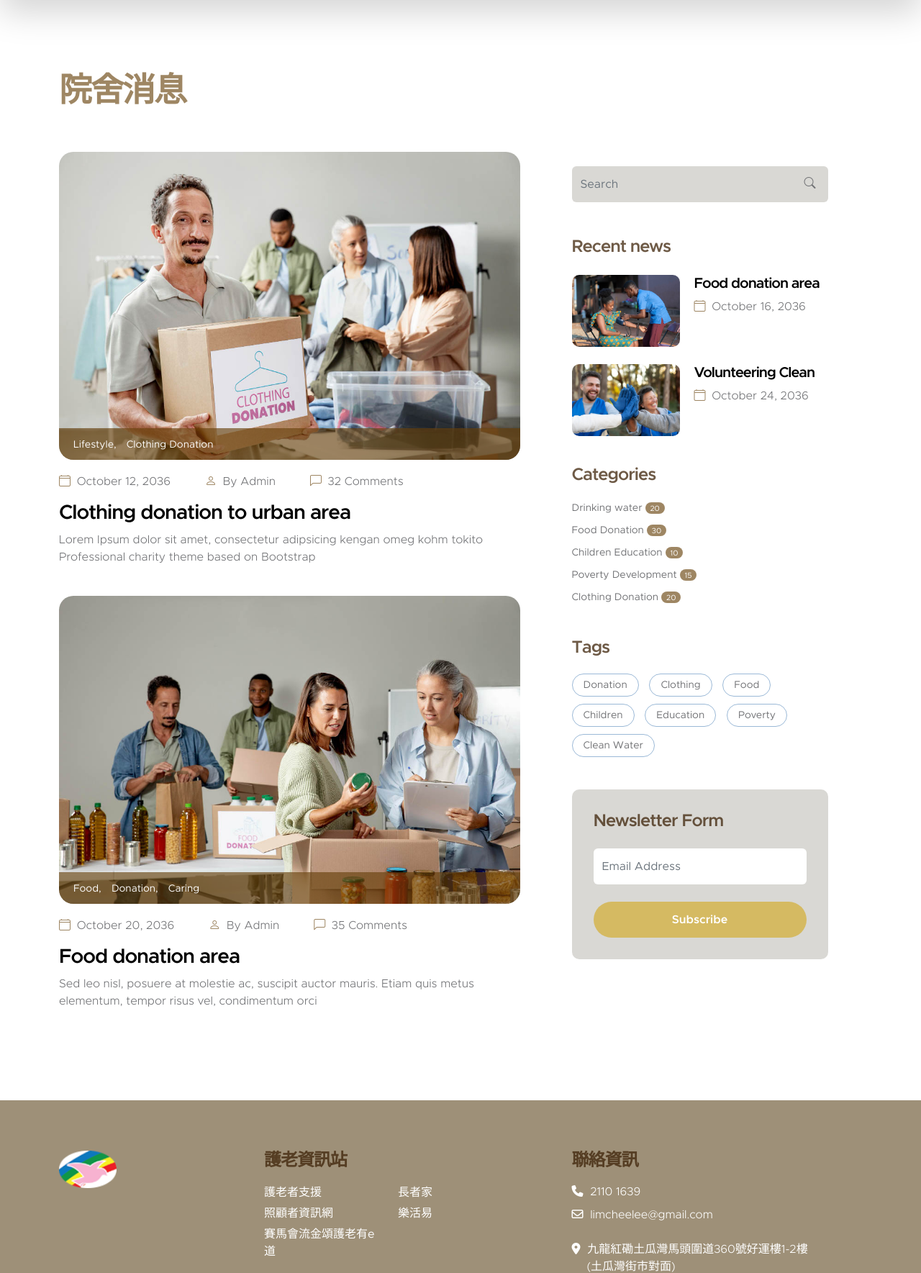
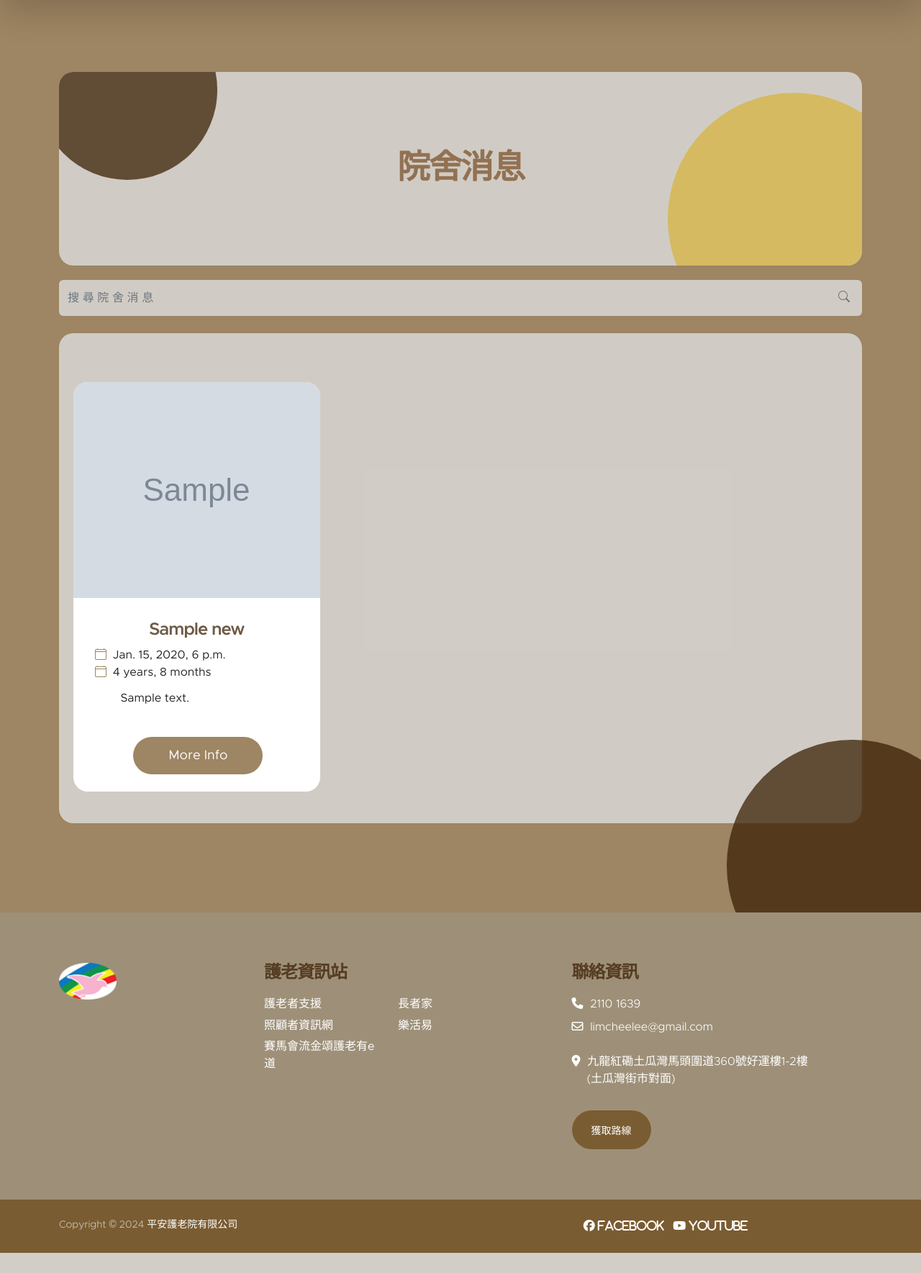
Before and after one commit to AcoHon53114/peace, a Django app: page /news/ in a window 1280 px wide. Shown: the part 113-1882 px from the top of the page at 72% size. After the commit the page ends 1854 px from the top, so only its background shows below. Run offline with Django 4.2, Linux system fonts and the light colour scheme; tables that the repository leaves empty hold one stand-in row (Sample ...); some libraries are stand-ins or nearby versions.

Commit message:
updated news.html, new.html, url.py of news and views.py of news from Cindy

```diff
--- a/news/urls.py
+++ b/news/urls.py
@@ -1,10 +1,8 @@
 from django.urls import path
 from . import views
 
-
 urlpatterns = [
     path('', views.index, name='news'),
-    path('<int:new_id>',views.new, name ='new'),
-    #path('search',views.search, name='search')
-
+    path('<int:new_id>', views.new, name='new'),
+    path('search', views.search, name='search'),
 ]
--- a/news/views.py
+++ b/news/views.py
@@ -1,9 +1,38 @@
 from django.shortcuts import render
+from django.core.paginator import EmptyPage, PageNotAnInteger, Paginator
+from .models import New
+from django.shortcuts import render, get_object_or_404
+from urllib.parse import urlparse, parse_qs
 
 # Create your views here.
 
 def index(request):
-    return render(request, 'news/news.html')
+    news = New.objects.order_by('-list_date').filter(is_published=True)
+    #get all data from listing database
+    paginator = Paginator(news, 3)
+    page = request.GET.get('page')
+    print(page)
+    paged_news = paginator.get_page(page)
 
-def new(request):
-    return render(request, 'news/new.html')
+    context = {'news' : paged_news}
+    return render(request, 'news/news.html', context)
+
+def new(request, new_id):
+    new = get_object_or_404(New, pk=new_id)
+    context = {'new': new}
+    print(f"YouTube URL: {new.youtube_link}")
+    return render(request,'news/new.html', context)
+
+def search(request):
+    queryset_list = New.objects.order_by('-list_date')
+    if 'title' in request.GET:
+        title = request.GET['title']
+        if title:
+            queryset_list = queryset_list.filter(
+                title__icontains=title
+                )
+        context = {
+                'news':queryset_list,
+                'values':request.GET,
+                }
+    return render(request,'news/news.html', context)
--- a/templates/informations/guideline.html
+++ b/templates/informations/guideline.html
@@ -12,7 +12,9 @@
         </div>
     </div>
     <div class="text-center">
-    <img src="{% static 'images/guideline.png' %}" width="420" height="400" alt="" class="rounded"/>
+        <a href="{% url 'information' %}">
+            <img src="{% static 'images/guideline.png' %}" width="420" height="400" alt="" class="rounded"/>
+        </a>
     </div>
 </section>
 {% endblock%}
--- a/templates/news/news.html
+++ b/templates/news/news.html
@@ -1,250 +1,143 @@
 {% extends 'base.html' %}
+{% block title %} | 院舎消息 {% endblock %}
 {% load humanize %}
 {% load static %}
-{% block title %} | 院舎消息 {% endblock %}
 {% block content %}
-<!--news.html-->
-<section class="news-section section-padding" id="section_5">
+
+<section class="volunteer-section section-padding" id="section_4">
     <div class="container">
+
+        <section class="testimonial-section section-padding section-bg">
+            <div class="col-lg-12 col-12 ">
+                <div class="text-center" >
+                    <h8>院舍消息</h8>
+                </div>
+            </div>
+        </section>
+
+<!--search bar-->
+
+    <section>
+        <form class="custom-form search-form" action={% url 'search' %} method="get">
+            {% csrf_token %}
+            <input
+            type="text"
+            name="title"
+            class="form-control"
+            placeholder="搜 尋 院 舍 消 息"
+            value={{ values.title }}
+            >
+
+            <button type="submit" class="form-control">
+                <i class="bi-search"></i>
+            </button>
+        </form>
+    </section>
+
+
+<section>
+
+    <!--news-->
+        <div class="custom-text-box_2">
         <div class="row">
-            <div class="col-lg-12 col-12 mb-5">
-                <h2>院舍消息</h2>
-            </div>
+            {% if news %}
+                {% for new in news %}
+                <div class="col-lg-4 col-md-6 col-12 mb-4 mb-lg-0 my-5">
+                    <div class="custom-block-wrap">
 
-            <div class="col-lg-7 col-12">
-                <div class="news-block">
-                    <div class="news-block-top">
-                        <a href="news-detail.html">
-                            <img src={% static "images/news/medium-shot-volunteers-with-clothing-donations.jpg" %}
-                                class="news-image img-fluid" alt="" />
-                        </a>
+                    <img src="{{new.photo_main.url}}"
+                        class="custom-block-image" alt="" />
 
-                        <div class="news-category-block">
-                            <a href="#" class="category-block-link"> Lifestyle, </a>
+                    <div class="custom-block">
+                    <div class="custom-block-body">
+                        <h5 class="text-center">{{new.title}}</h5>
 
-                            <a href="#" class="category-block-link">
-                                Clothing Donation
-                            </a>
-                        </div>
+                            <i class="bi-calendar4 custom-icon me-1"></i>
+                            {{new.list_date}} <br>
+                            <i class="bi-calendar4 custom-icon me-1"></i>
+                            <span> {{new.list_date | timesince }} </span>
+
+                                <h7 class="col-sm-6 col-md-8 col-lg-9 col-xl-10 text-right" >
+                                    {{new.description}}
+                                </h7>
+                    </div>
                     </div>
 
-                    <div class="news-block-info">
-                        <div class="d-flex mt-2">
-                            <div class="news-block-date">
-                                <p>
-                                    <i class="bi-calendar4 custom-icon me-1"></i>
-                                    October 12, 2036
-                                </p>
-                            </div>
-
-                            <div class="news-block-author mx-5">
-                                <p>
-                                    <i class="bi-person custom-icon me-1"></i>
-                                    By Admin
-                                </p>
-                            </div>
-
-                            <div class="news-block-comment">
-                                <p>
-                                    <i class="bi-chat-left custom-icon me-1"></i>
-                                    32 Comments
-                                </p>
-                            </div>
-                        </div>
-
-                        <div class="news-block-title mb-2">
-                            <h4>
-                                <a href="news-detail.html" class="news-block-title-link">Clothing donation to
-                                    urban area</a>
-                            </h4>
-                        </div>
-
-                        <div class="news-block-body">
-                            <p>
-                                Lorem Ipsum dolor sit amet, consectetur adipsicing kengan
-                                omeg kohm tokito Professional charity theme based on
-                                Bootstrap
-                            </p>
-                        </div>
-                    </div>
-                </div>
-
-                <div class="news-block mt-3">
-                    <div class="news-block-top">
-                        <a href="news-detail.html">
-                            <img src={% static "images/news/medium-shot-people-collecting-foodstuff.jpg" %}
-                                class="news-image img-fluid" alt="" />
-                        </a>
-
-                        <div class="news-category-block">
-                            <a href="#" class="category-block-link"> Food, </a>
-
-                            <a href="#" class="category-block-link"> Donation, </a>
-
-                            <a href="#" class="category-block-link"> Caring </a>
-                        </div>
-                    </div>
-
-                    <div class="news-block-info">
-                        <div class="d-flex mt-2">
-                            <div class="news-block-date">
-                                <p>
-                                    <i class="bi-calendar4 custom-icon me-1"></i>
-                                    October 20, 2036
-                                </p>
-                            </div>
-
-                            <div class="news-block-author mx-5">
-                                <p>
-                                    <i class="bi-person custom-icon me-1"></i>
-                                    By Admin
-                                </p>
-                            </div>
-
-                            <div class="news-block-comment">
-                                <p>
-                                    <i class="bi-chat-left custom-icon me-1"></i>
-                                    35 Comments
-                                </p>
-                            </div>
-                        </div>
-
-                        <div class="news-block-title mb-2">
-                            <h4>
-                                <a href="news-detail.html" class="news-block-title-link">Food donation area</a>
-                            </h4>
-                        </div>
-
-                        <div class="news-block-body">
-                            <p>
-                                Sed leo nisl, posuere at molestie ac, suscipit auctor
-                                mauris. Etiam quis metus elementum, tempor risus vel,
-                                condimentum orci
-                            </p>
-                        </div>
-                    </div>
-                </div>
-            </div>
-
-            <div class="col-lg-4 col-12 mx-auto">
-                <form class="custom-form search-form" action="#" method="get" role="form">
-                    <input name="search" type="search" class="form-control" id="search" placeholder="Search"
-                        aria-label="Search" />
-
-                    <button type="submit" class="form-control">
-                        <i class="bi-search"></i>
-                    </button>
-                </form>
-
-                <h5 class="mt-5 mb-3">Recent news</h5>
-
-                <div class="news-block news-block-two-col d-flex mt-4">
-                    <div class="news-block-two-col-image-wrap">
-                        <a href="news-detail.html">
-                            <img src={% static "images/news/africa-humanitarian-aid-doctor.jpg" %}
-                                class="news-image img-fluid" alt="" />
+                    <div class="container " style="width:200px" >
+                        <a href={% url "new" new.id %} class="custom-btn btn smoothscroll" style="width:180px"
+                        >More Info
                         </a>
                     </div>
 
-                    <div class="news-block-two-col-info">
-                        <div class="news-block-title mb-2">
-                            <h6>
-                                <a href="news-detail.html" class="news-block-title-link">Food donation area</a>
-                            </h6>
-                        </div>
+                    <br>
+                </div>
+        </div>
+            {% endfor %}
+            {% else %}
+            <div class="col-md-12">
+                <p>暫時未能提供院舎消息</p>
+            </div>
+            {% endif%}
 
-                        <div class="news-block-date">
-                            <p>
-                                <i class="bi-calendar4 custom-icon me-1"></i>
-                                October 16, 2036
-                            </p>
-                        </div>
-                    </div>
-                </div>
+    <!--pagination-->
 
-                <div class="news-block news-block-two-col d-flex mt-4">
-                    <div class="news-block-two-col-image-wrap">
-                        <a href="news-detail.html">
-                            <img src={% static "images/news/close-up-happy-people-working-together.jpg" %}
-                                class="news-image img-fluid" alt="" />
-                        </a>
-                    </div>
+        <div class="row">
+            <div class="col-md-12">
 
-                    <div class="news-block-two-col-info">
-                        <div class="news-block-title mb-2">
-                            <h6>
-                                <a href="news-detail.html" class="news-block-title-link">Volunteering Clean</a>
-                            </h6>
-                        </div>
+            <br>
 
-                        <div class="news-block-date">
-                            <p>
-                                <i class="bi-calendar4 custom-icon me-1"></i>
-                                October 24, 2036
-                            </p>
-                        </div>
-                    </div>
-                </div>
+            <!-- pagination part of the code -->
+            {% if news.has_other_pages %}
+                <ul class="pagination">
+            {% if news.has_previous %}
+                <li class="page-item">
+                    <a href="?page={{news.previous_page_number}}"
+                    class="page-link">&laquo;</a>
+                </li>
+            {% else %}
+                <li class="page-item disabled">
+                    <a class="page-link" href="#">&laquo;</a>
+                </li>
 
-                <div class="category-block d-flex flex-column">
-                    <h5 class="mb-3">Categories</h5>
+            {% endif %}
 
-                    <a href="#" class="category-block-link">
-                        Drinking water
-                        <span class="badge">20</span>
-                    </a>
+            <!--Use for loop to gen page numbers-->
+            {% for i in news.paginator.page_range %}
+            <!-- check current page, then change the button color-->
+            {% if news.number == i %}
+                <li class="page-item active">
+                    <a class="page-link">{{i}}</a>
+                </li>
+            {% else %}
+                <li class="page-item">
+                    <a class="page-link" href=?page={{i}}>{{i}}</a>
+                </li>
+            {% endif %}
+            {% endfor %}
 
-                    <a href="#" class="category-block-link">
-                        Food Donation
-                        <span class="badge">30</span>
-                    </a>
-
-                    <a href="#" class="category-block-link">
-                        Children Education
-                        <span class="badge">10</span>
-                    </a>
-
-                    <a href="#" class="category-block-link">
-                        Poverty Development
-                        <span class="badge">15</span>
-                    </a>
-
-                    <a href="#" class="category-block-link">
-                        Clothing Donation
-                        <span class="badge">20</span>
-                    </a>
-                </div>
-
-                <div class="tags-block">
-                    <h5 class="mb-3">Tags</h5>
-
-                    <a href="#" class="tags-block-link"> Donation </a>
-
-                    <a href="#" class="tags-block-link"> Clothing </a>
-
-                    <a href="#" class="tags-block-link"> Food </a>
-
-                    <a href="#" class="tags-block-link"> Children </a>
-
-                    <a href="#" class="tags-block-link"> Education </a>
-
-                    <a href="#" class="tags-block-link"> Poverty </a>
-
-                    <a href="#" class="tags-block-link"> Clean Water </a>
-                </div>
-
-                <form class="custom-form subscribe-form" action="#" method="get" role="form">
-                    <h5 class="mb-4">Newsletter Form</h5>
-
-                    <input type="email" name="subscribe-email" id="subscribe-email" pattern="[^ @]*@[^ @]*"
-                        class="form-control" placeholder="Email Address" required />
-
-                    <div class="col-lg-12 col-12">
-                        <button type="submit" class="form-control">Subscribe</button>
-                    </div>
-                </form>
+            <!-- next button-->
+            {% if news.has_next %}
+                <li class="page-item">
+                    <a href="?page={{listings.next_page_number}}"
+                        class="page-link">&raquo;</a>
+                </li>
+            {% else %}
+                <li class="page-item disabled">
+                    <a class="page-link" href="#">&raquo;</a>
+                </li>
+            {% endif %}
+                </ul>
+            {% endif %}
             </div>
         </div>
+
+
+        </div>
+        </div>
+    </section>
+
+
     </div>
 </section>
+
 {% endblock %}
```
Also changed, not shown: templates/news/new.html (+163 -0 lines).
